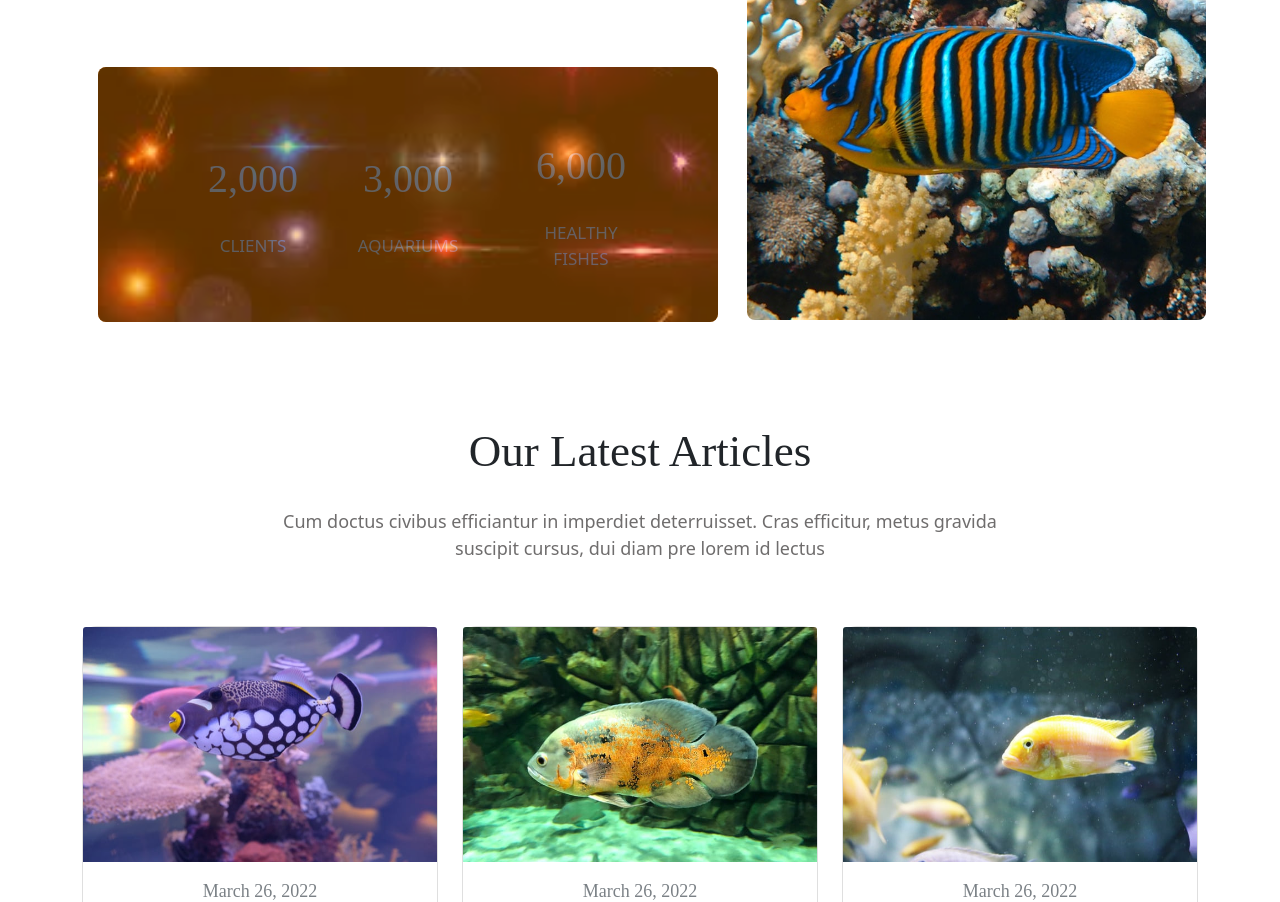
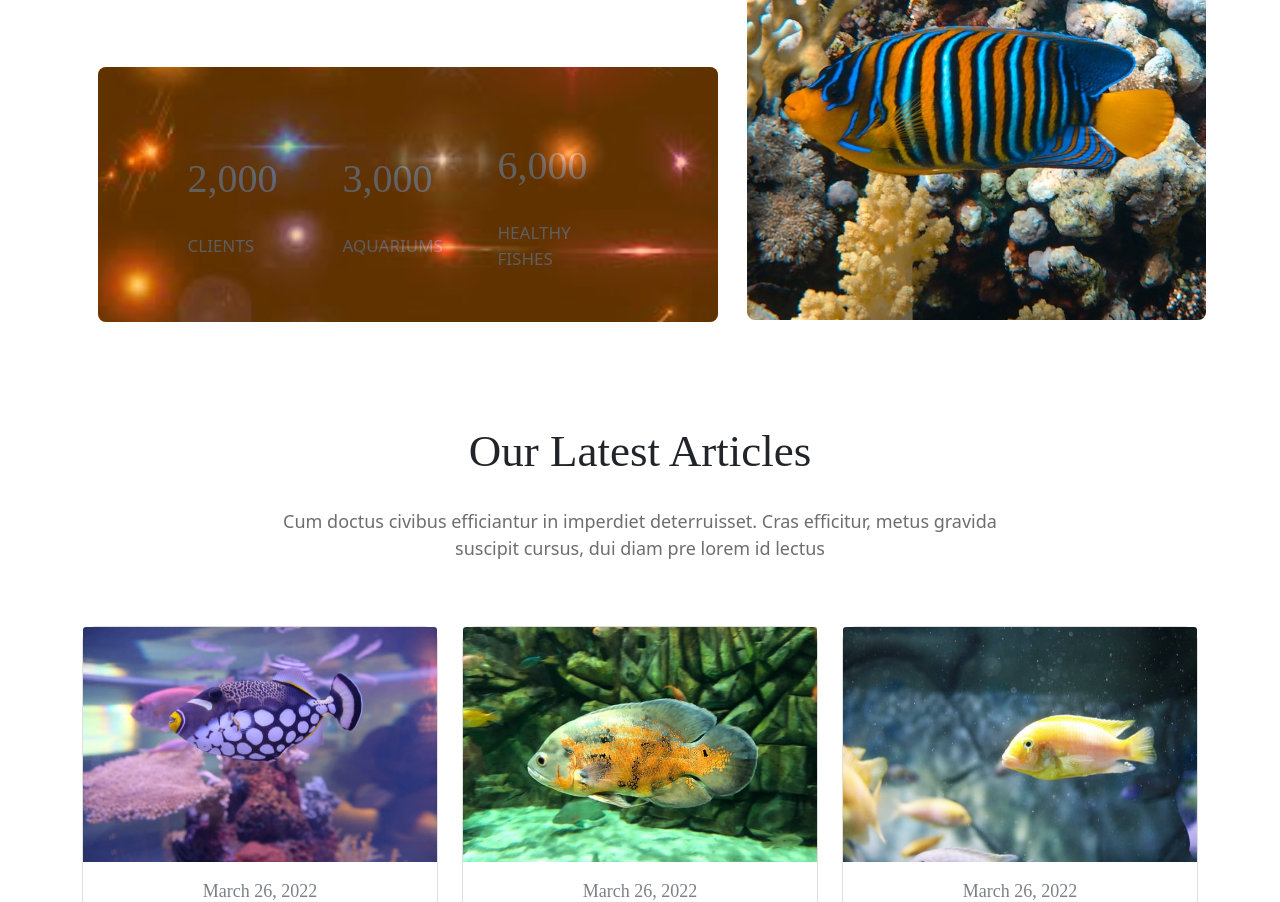
Before and after one commit to Mstrima98/-bootstrap5-website1, a plain HTML site: page index.html in a window 1280 px wide. Shown: the part 2787-3689 px from the top of the page. Drawn offline with nearby package versions, Linux system fonts and the light colour scheme; a web font is replaced by a local one.

Commit message:
first commit

```diff
--- a/index.html
+++ b/index.html
@@ -212,15 +212,15 @@
               in reprehenderit. <br> Lorem ipsum dolor sit amet consectetur.</p>
               <div class="container">
                   <div class=" wrapper row justify-content-center ">
-                     <div class="col-12 col-lg-3 col-md-12 col-sm-12 text-center  ">
+                     <div class="col-12 col-lg-3 col-md-12 col-sm-12  ">
                        <h2>2,000</h2>
                        <p>CLIENTS</p>
                      </div>
-                     <div class="col-12 col-lg-3 col-sm-12 text-center ">
-                       <h2>3,000</h2>
+                     <div class="col-12 col-lg-3 col-sm-12   ">
+                       <h2 >3,000</h2>
                        <p>AQUARIUMS</p>
                      </div>
-                     <div class="col-12 col-lg-3 col-sm-12 ps-sm-5 text-center ">
+                     <div class="col-12 col-lg-3 col-sm-12   ">
                        <h2>6,000</h2>
                        <p>HEALTHY FISHES</p>
                      </div>
```
